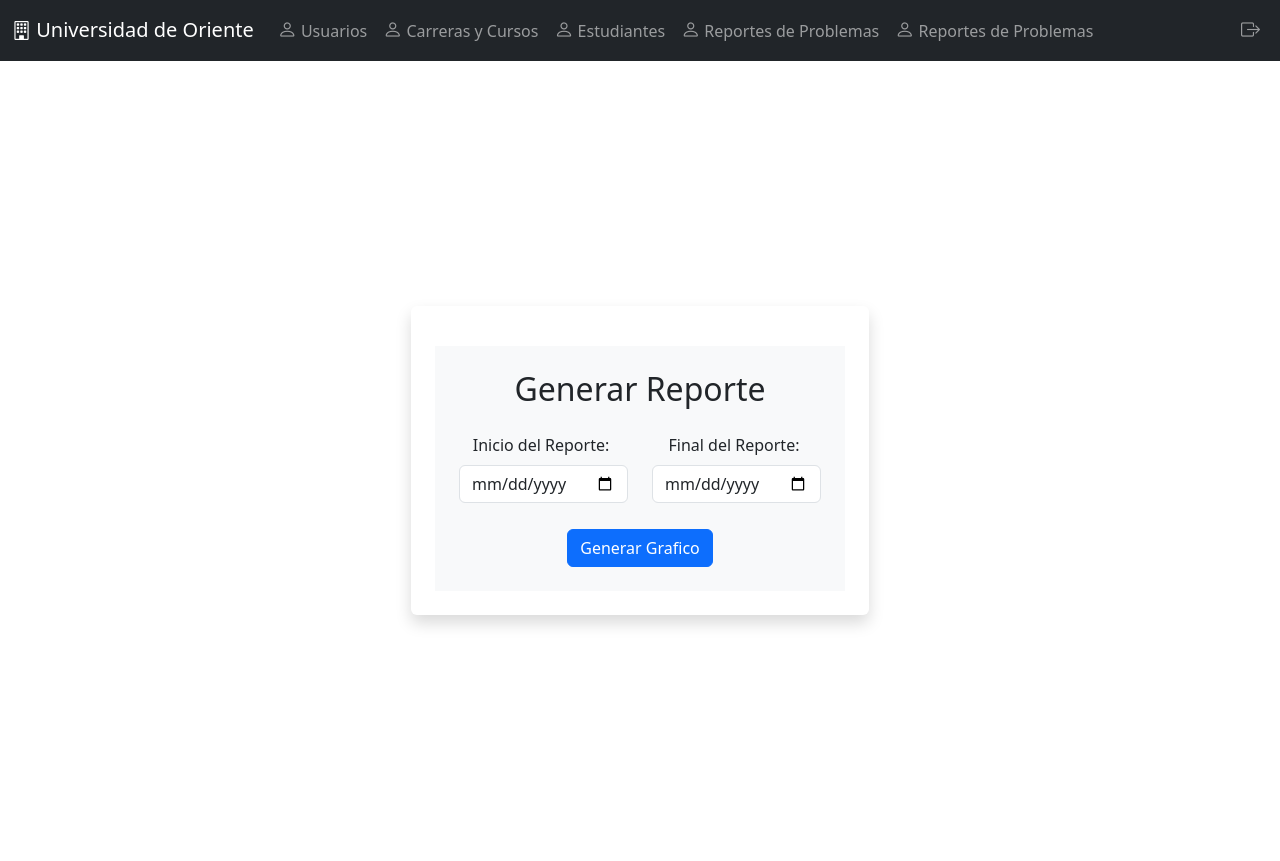
After one commit to Keoto02/EscuelitaSV, a PHP site: page /admin/views/graphicProblemReport.php in a window 1280 px wide. The commit adds this page. Run offline with PHP 8.4, Linux system fonts and the light colour scheme.

Commit message:
Graphic Implement

```diff
--- /dev/null
+++ b/admin/views/graphicProblemReport.php
@@ -0,0 +1,149 @@
+<!DOCTYPE html>
+<html lang="en">
+<head>
+    <meta charset="UTF-8">
+    <meta name="viewport" content="width=device-width, initial-scale=1.0">
+    <title>Document</title>
+    <link href="https://cdn.jsdelivr.net/npm/bootstrap@5.3.3/dist/css/bootstrap.min.css" rel="stylesheet" integrity="sha384-QWTKZyjpPEjISv5WaRU9OFeRpok6YctnYmDr5pNlyT2bRjXh0JMhjY6hW+ALEwIH" crossorigin="anonymous">
+    <link href="https://cdn.jsdelivr.net/npm/bootstrap-icons@1.10.5/font/bootstrap-icons.css" rel="stylesheet">
+</head>
+<style>
+    .date-range-container {
+        margin-bottom: 20px;
+        display: flex;
+        justify-content: center;
+        align-items: center;
+    }
+    .date-input {
+        margin: 0 10px;
+    }
+    label {
+        margin-right: 5px;
+    }
+    #drawGraphic {
+        margin-top: 10px;
+    }
+    .full-height {
+        height: 100vh; /* Altura de la pantalla completa */
+        display: flex; /* Usar Flexbox */
+        align-items: center; /* Centrar verticalmente */
+        justify-content: center; /* Centrar horizontalmente */
+    }
+    .danger{
+        background-color: #FF4D4D;
+    }
+</style>
+
+<style>
+    .nav-item.dropdown:hover .dropdown-menu {
+        display: block; /* Muestra el menú desplegable al pasar el mouse */
+    }
+</style>
+
+<body>
+    <nav class="navbar navbar-expand-lg navbar-dark bg-dark">
+        <div class="container-fluid">
+            <a class="navbar-brand" href="#">
+                <i class="bi bi-building" style="font-size: 19px;"></i> Universidad de Oriente
+            </a>
+            <button class="navbar-toggler" type="button" data-bs-toggle="collapse" data-bs-target="#navbarNav" aria-controls="navbarNav" aria-expanded="false" aria-label="Toggle navigation">
+                <span class="navbar-toggler-icon"></span>
+            </button>
+            <div class="collapse navbar-collapse" id="navbarNav">
+                <ul class="navbar-nav">
+                    <li class="nav-item">
+                        <a class="nav-link" href="./Admin.php">
+                            <i class="bi bi-person bi-lg" style="font-size: 19px;"></i> Usuarios
+                        </a>
+                    </li>
+                    <li class="nav-item">
+                        <a class="nav-link" href="./careers.php">
+                            <i class="bi bi-person bi-lg" style="font-size: 19px;"></i> Carreras y Cursos
+                        </a>
+                    </li>
+                    <li class="nav-item">
+                        <a class="nav-link" href="./students.php">
+                            <i class="bi bi-person bi-lg" style="font-size: 19px;"></i> Estudiantes
+                        </a>
+                    </li>
+                    <li class="nav-item">
+                        <a class="nav-link" href="./problemsReports.php">
+                            <i class="bi bi-person bi-lg" style="font-size: 19px;"></i> Reportes de Problemas
+                        </a>
+                    </li>
+                    <li class="nav-item">
+                        <a class="nav-link" href="./graphicProblemReport.php">
+                            <i class="bi bi-person bi-lg" style="font-size: 19px;"></i> Reportes de Problemas
+                        </a>
+                    </li>
+                </ul>
+                <ul class="navbar-nav ms-auto">
+                    <li class="nav-item">
+                        <a class="nav-link" href="../Controllers/logout.php">
+                            <i class="bi bi-box-arrow-right" style="font-size: 19px;"></i>
+                        </a>
+                    </li>
+                </ul>
+            </div>
+        </div>
+    </nav>
+
+    <div class="full-height">
+        <center>
+            <div class="container-fluid rounded shadow p-4">
+                <figure class="highcharts-figure">
+                    <div id="container"></div>
+                </figure>
+
+                <form id="chartForm" action="" method="POST" class="bg-light p-4">
+                    <h2 class="text-center mb-4">Generar Reporte</h2>
+                    <div class="row mb-3">
+                        <div class="col-md-6">
+                            <label for="startDate" class="form-label">Inicio del Reporte:</label>
+                            <input type="date" id="startDate" name="startDate" class="form-control" required>
+                        </div>
+                        <div class="col-md-6">
+                            <label for="endDate" class="form-label">Final del Reporte:</label>
+                            <input type="date" id="endDate" name="endDate" class="form-control" required>
+                        </div>
+                    </div>
+                    <div class="text-center">
+                        <button type="button" id="drawGraphic" class="btn btn-primary">Generar Grafico</button>
+                    </div>
+                </form>
+            </div>
+        </center>
+    </div>
+
+    <script src="https://code.jquery.com/jquery-3.6.0.min.js"></script>
+    <script src="https://code.highcharts.com/highcharts.js"></script>
+    <script>
+        $(document).ready(function() {
+            $('#drawGraphic').on('click', function() {
+                var startDate = $('#startDate').val();
+                var endDate = $('#endDate').val();
+
+                if (startDate && endDate) {
+                    $.ajax({
+                        url: '../controllers/graphicProblemReportController.php',
+                        type: 'POST',
+                        data: {
+                            start_date: startDate,
+                            end_date: endDate
+                        },
+                        success: function(res) {
+                            $('#container').html(res);
+                        },
+                        error: function(xhr, status, error) {
+                            console.error("Error updating chart:", error);
+                            $('#container').html('<p class="p-4 danger rounded fw-bold">Error al cargar el grafico. porfavor vuelva a intentarlo.</p>');
+                        }
+                    });
+                } else {
+                    $('#container').html('<p class="p-4 danger rounded fw-bold">Seleccione un Rango de Fechas.</p>').find('');
+                }
+            });
+        });
+    </script>
+</body>
+</html>
```
Also changed, not shown: admin/controllers/graphicProblemReportController.php (added, +134 -0 lines), admin/views/Admin.php (+28 -10 lines), admin/views/problemsReports.php (+27 -11 lines), admin/views/students.php (+27 -11 lines).
